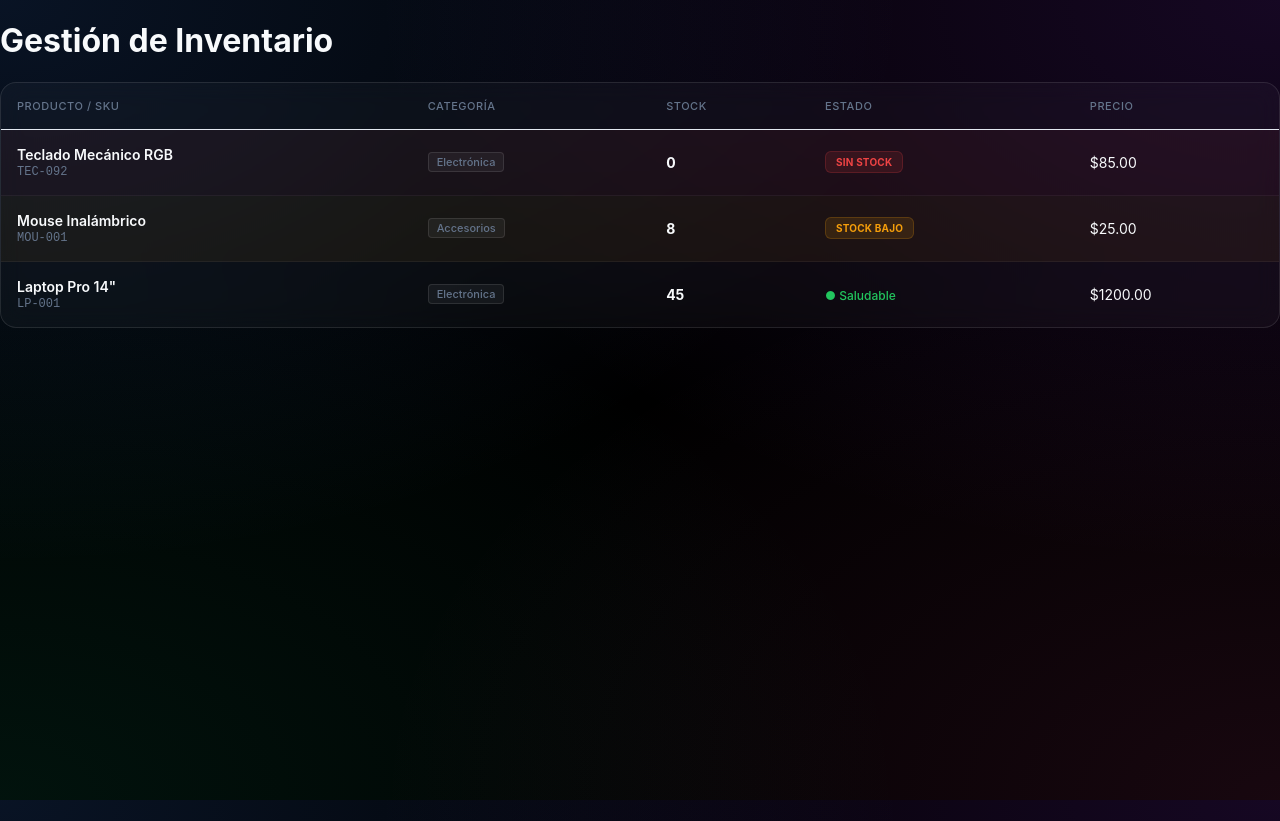
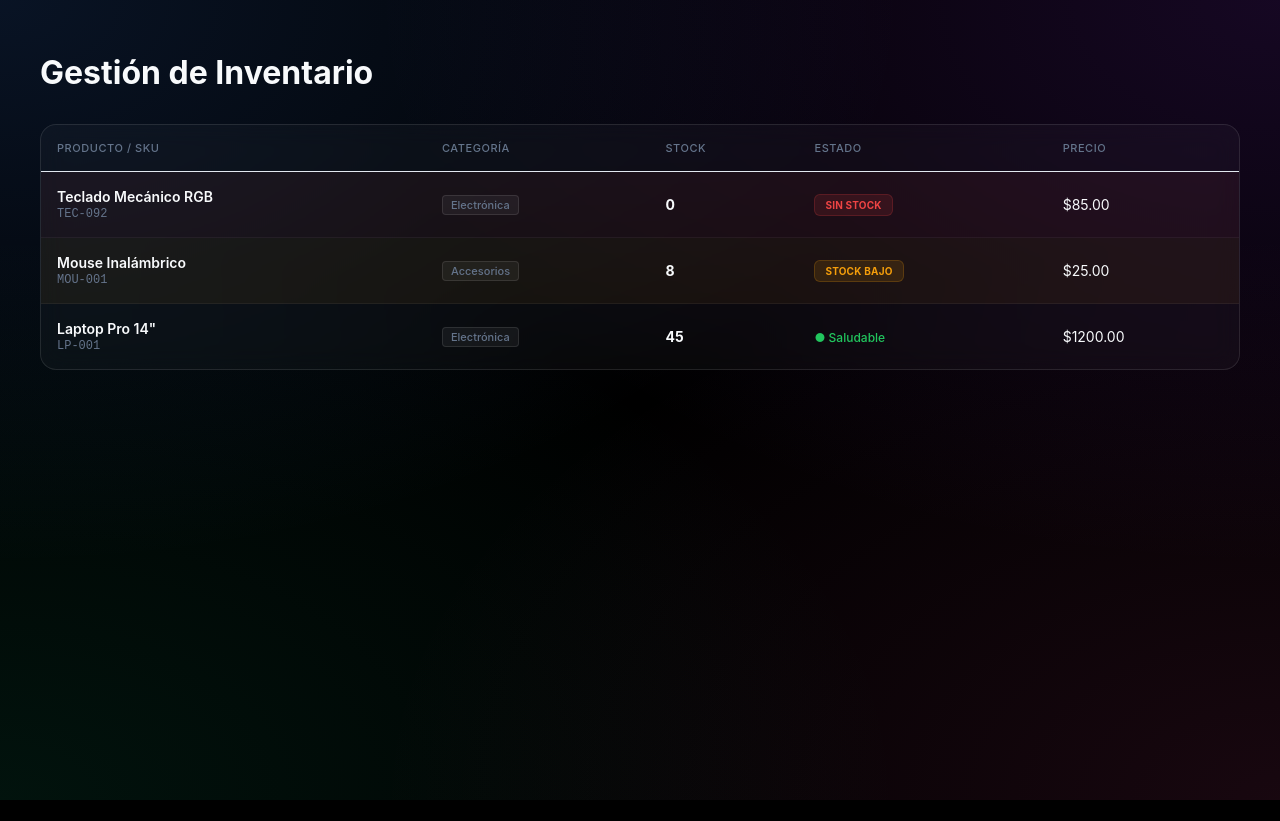
Before and after one commit to MatiBertona/SistemaDeGestion, a React (Vite) app in the folder frontend/: page / in a window 1280 px wide. After the commit the page ends 800 px from the top, so only its background shows below. Built offline with nearby package versions, Linux system fonts and the light colour scheme.

Commit message:
style: añadir estilos base de contenedor para la aplicación principal

```diff
--- a/frontend/src/App.css
+++ b/frontend/src/App.css
@@ -1,3 +1,18 @@
+.container {
+  max-width: 1200px;
+  margin: 0 auto;
+  padding: 2rem;
+}
+
+header {
+  margin-bottom: 2rem;
+
+  h1 {
+    font-size: 2rem;
+    color: var(--text-h);
+  }
+}
+
 .counter {
   font-size: 16px;
   padding: 5px 10px;
```
